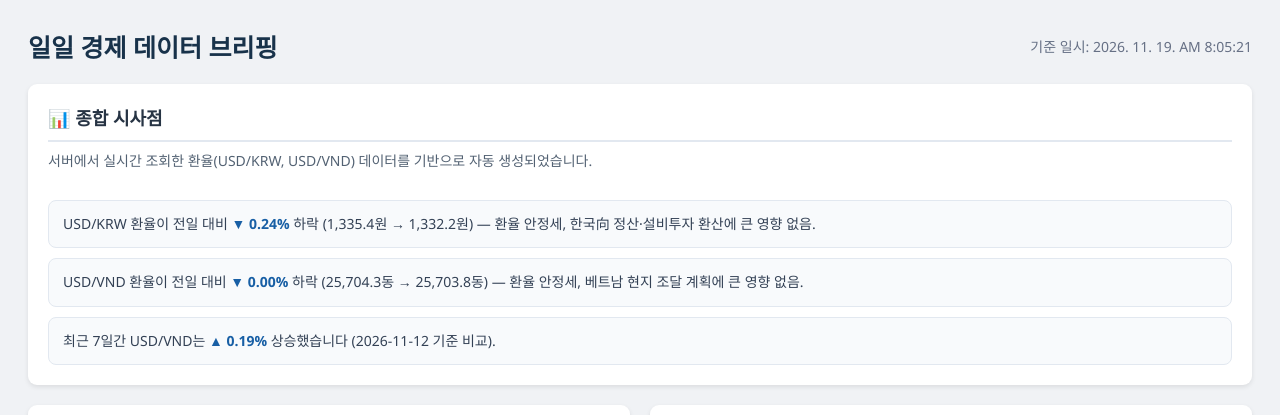
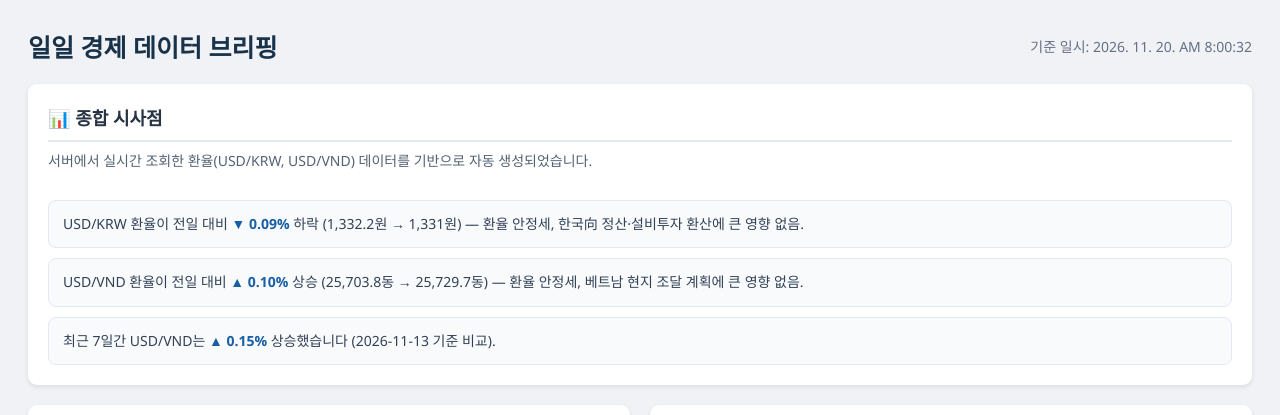
Before and after one commit to swnamvgsi-cmd/automation-reports, a plain HTML site: page economy.html in a window 1280 px wide. Shown: the top 415 px of the page. Drawn offline with Linux system fonts and the light colour scheme.

Commit message:
update: Economy Briefing 2026-11-20 08:00

```diff
--- a/economy.html
+++ b/economy.html
@@ -28,14 +28,14 @@
 <body><div class="container">
   <div class="header">
     <h1>일일 경제 데이터 브리핑</h1>
-    <div class="timestamp"><span>기준 일시</span>: 2026. 11. 19. AM 8:05:21</div>
+    <div class="timestamp"><span>기준 일시</span>: 2026. 11. 20. AM 8:00:32</div>
   </div>
   <section class="card implications">
     <div class="card-header"><h2>📊 종합 시사점</h2><p>서버에서 실시간 조회한 환율(USD/KRW, USD/VND) 데이터를 기반으로 자동 생성되었습니다.</p></div>
     <ul class="implication-list">
-      <li>USD/KRW 환율이 전일 대비 <strong>▼ 0.24%</strong> 하락 (1,335.4원 → 1,332.2원) — 환율 안정세, 한국向 정산·설비투자 환산에 큰 영향 없음.</li>
-      <li>USD/VND 환율이 전일 대비 <strong>▼ 0.00%</strong> 하락 (25,704.3동 → 25,703.8동) — 환율 안정세, 베트남 현지 조달 계획에 큰 영향 없음.</li>
-      <li>최근 7일간 USD/VND는 <strong>▲ 0.19%</strong> 상승했습니다 (2026-11-12 기준 비교).</li>
+      <li>USD/KRW 환율이 전일 대비 <strong>▼ 0.09%</strong> 하락 (1,332.2원 → 1,331원) — 환율 안정세, 한국向 정산·설비투자 환산에 큰 영향 없음.</li>
+      <li>USD/VND 환율이 전일 대비 <strong>▲ 0.10%</strong> 상승 (25,703.8동 → 25,729.7동) — 환율 안정세, 베트남 현지 조달 계획에 큰 영향 없음.</li>
+      <li>최근 7일간 USD/VND는 <strong>▲ 0.15%</strong> 상승했습니다 (2026-11-13 기준 비교).</li>
     </ul>
   </section>
   <div class="grid">
```
